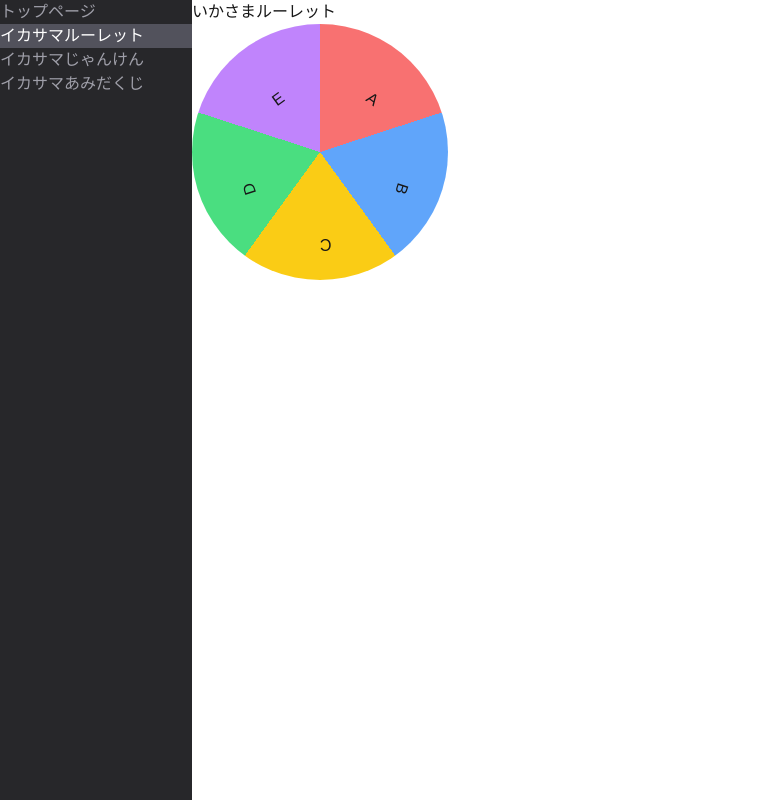
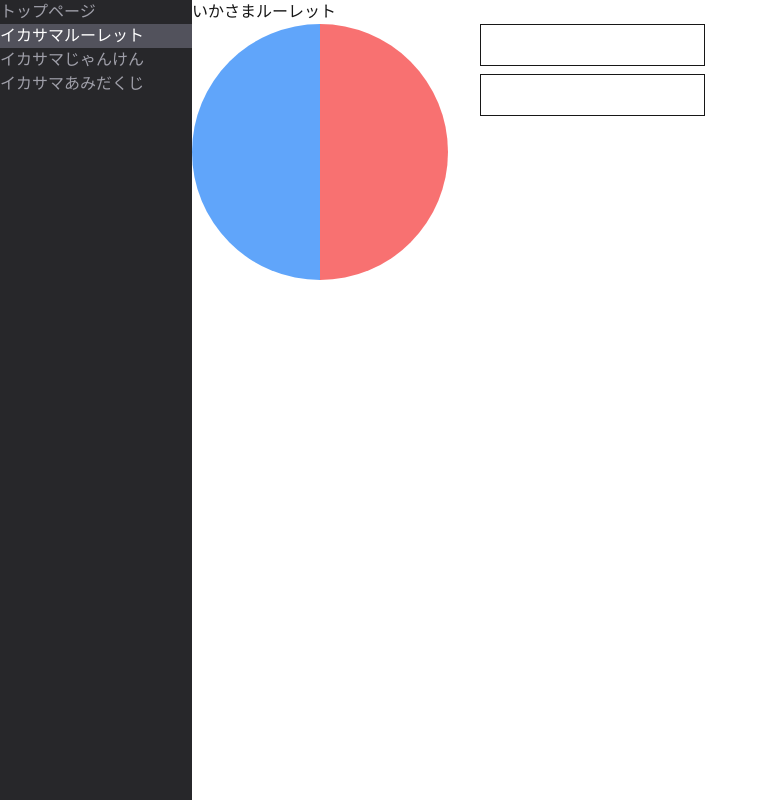
Before and after one commit to MiyazakiTakumi-724/cheating_game, a Next.js app: page /roulette in a window 1280 px wide. Shown: the whole page, without its empty margins (0-768 px from the left). Built offline with nearby package versions, Linux system fonts and the light colour scheme.

Commit message:
add input box for roulette

```diff
--- a/app/roulette/page.tsx
+++ b/app/roulette/page.tsx
@@ -1,10 +1,33 @@
+"use client";
+
+import { useState } from "react";
 import { RouletteWheel } from "@/app/components/RouletteWheel";
 
 export default function RoulettePage() {
+    const [items, setItems] = useState(["", ""]);
+
+    const handleChange = (index: number, value: string) => {
+        const next = [...items];
+        next[index] = value;
+        setItems(next);
+    };
+
     return (
         <div>
             <h1>いかさまルーレット</h1>
-            <RouletteWheel items={["A", "B", "C", "D", "E"]} />
+            <div className="flex gap-8">
+                <RouletteWheel items={items} />
+                <div className="flex flex-col gap-2">
+                    {items.map((item, index) => (
+                        <input
+                            key={index}
+                            value={item}
+                            onChange={(e) => handleChange(index, e.target.value)}
+                            className="border p-2"
+                        />
+                    ))}
+                </div>
+            </div>
         </div>
     );
 }
```
